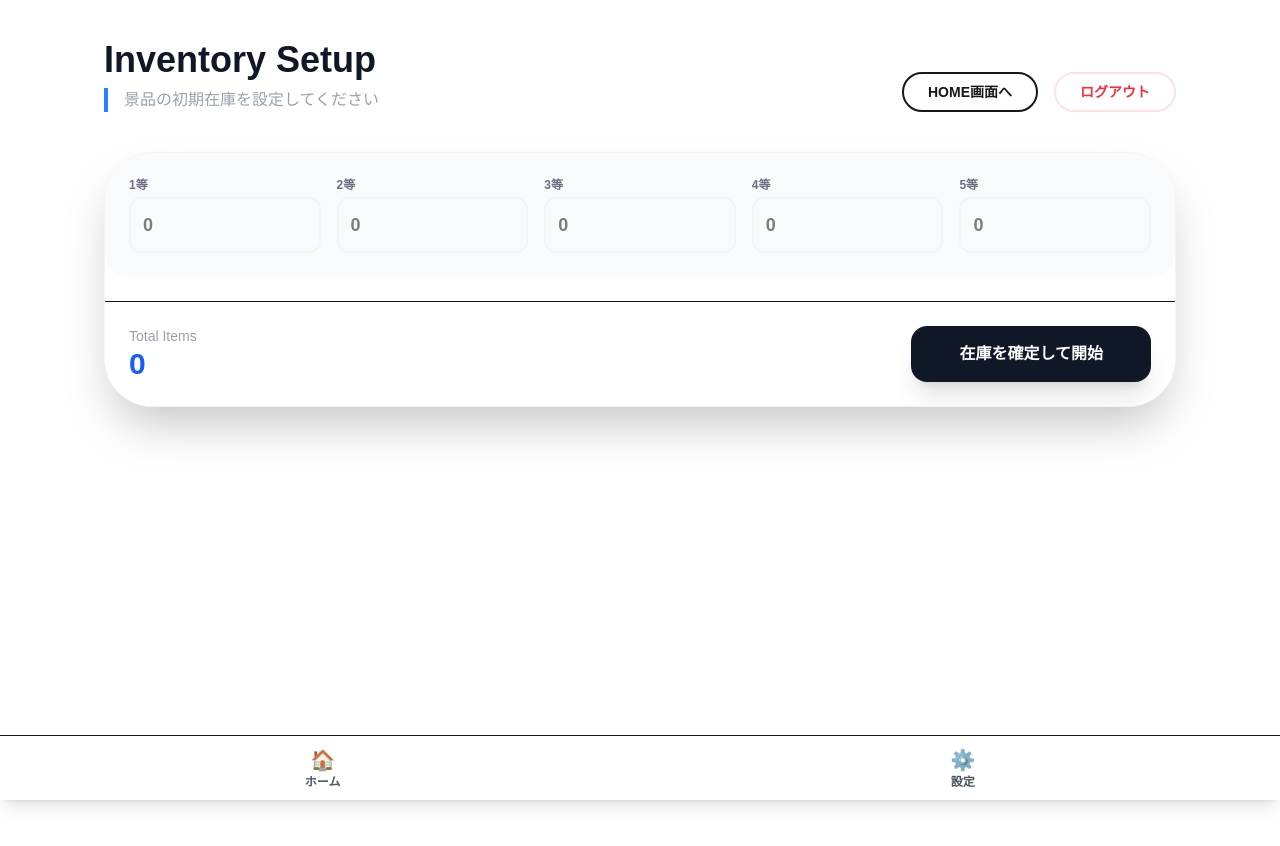
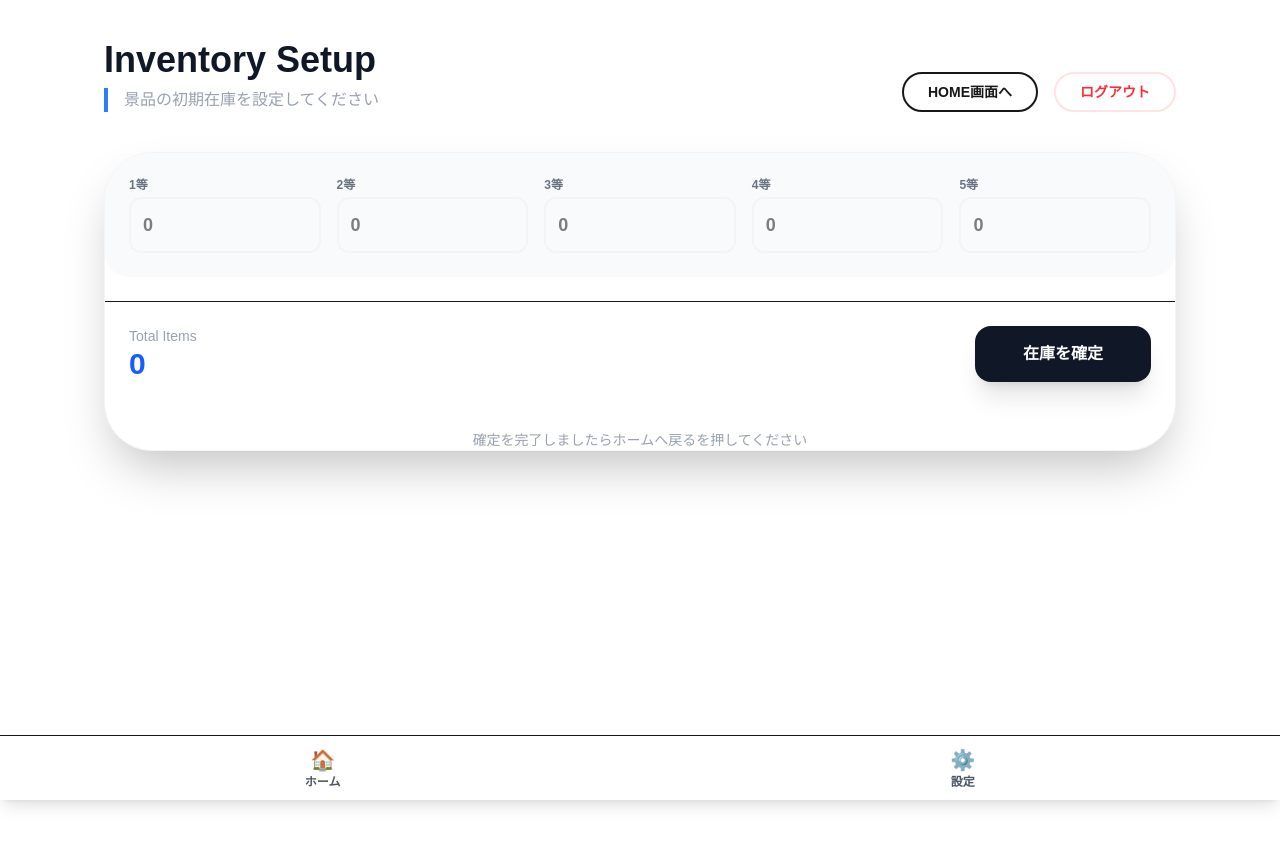
Before and after one commit to taiki789/count_kun, a Next.js app: page /settings in a window 1280 px wide. Shown: the top 846 px of the page. Built offline with nearby package versions, Linux system fonts and the light colour scheme; no server answers; the database is empty; sample sign-in values are in the browser's storage.

Commit message:
微調整2

```diff
--- a/app/settings/page.tsx
+++ b/app/settings/page.tsx
@@ -58,15 +58,17 @@ function CounterForm({ isMobile }: { isMobile: boolean }) {
           <p className="text-3xl font-black text-blue-600">{total}</p>
         </div>
 
-        <Link href="/home">
+
         <button
         type="submit"
         disabled={loading}
         className={`${isMobile ? "w-full" : "px-12"} h-14 rounded-2xl bg-gray-900 text-white font-bold shadow-xl active:scale-95 transition-all disabled:opacity-50`}
         >
-            {loading ? "SAVING..." : "在庫を確定して開始"}
+          {loading ? "SAVING..." : "在庫を確定"}
         </button>
-        </Link>
+      </div>
+      <div className="text-center text-sm text-gray-400">
+       <p>確定を完了しましたらホームへ戻るを押してください</p>
       </div>
     </form>
   );
```
Lines whose indentation alone changed are shown as unchanged.
